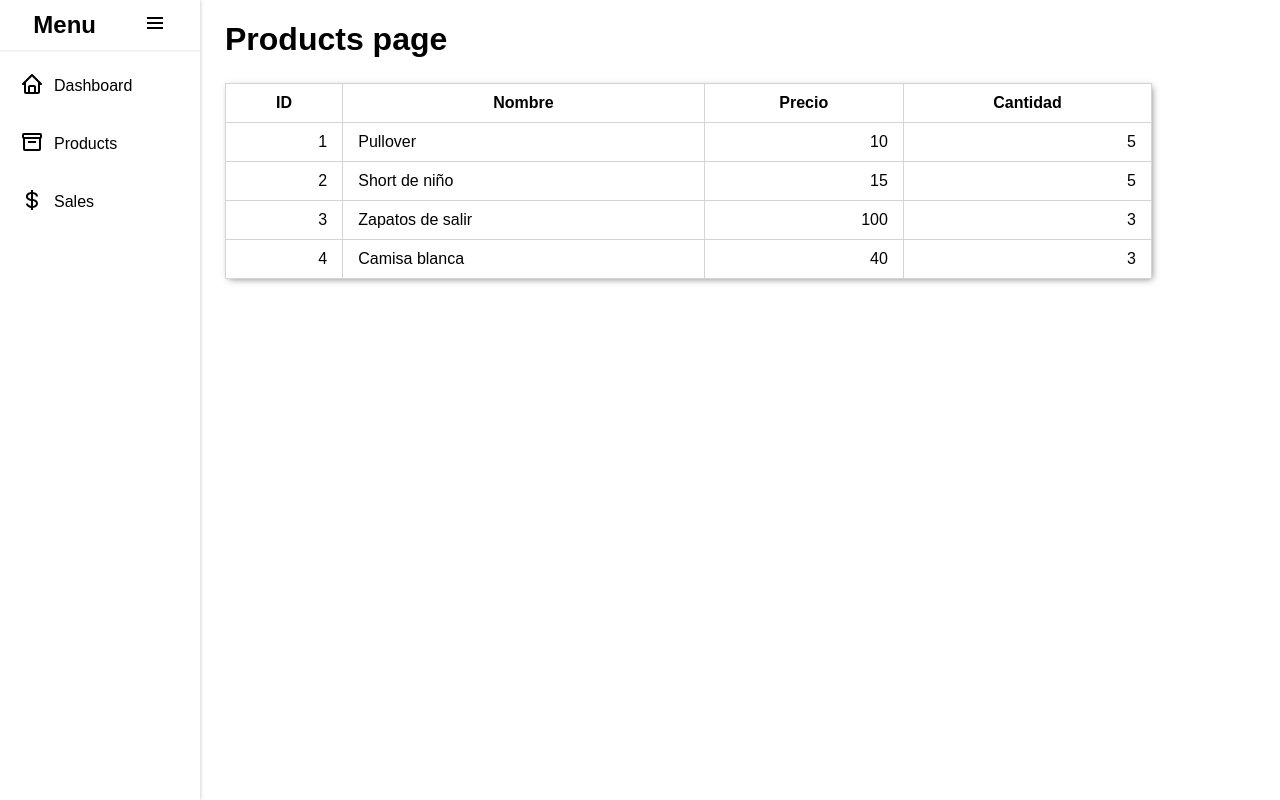
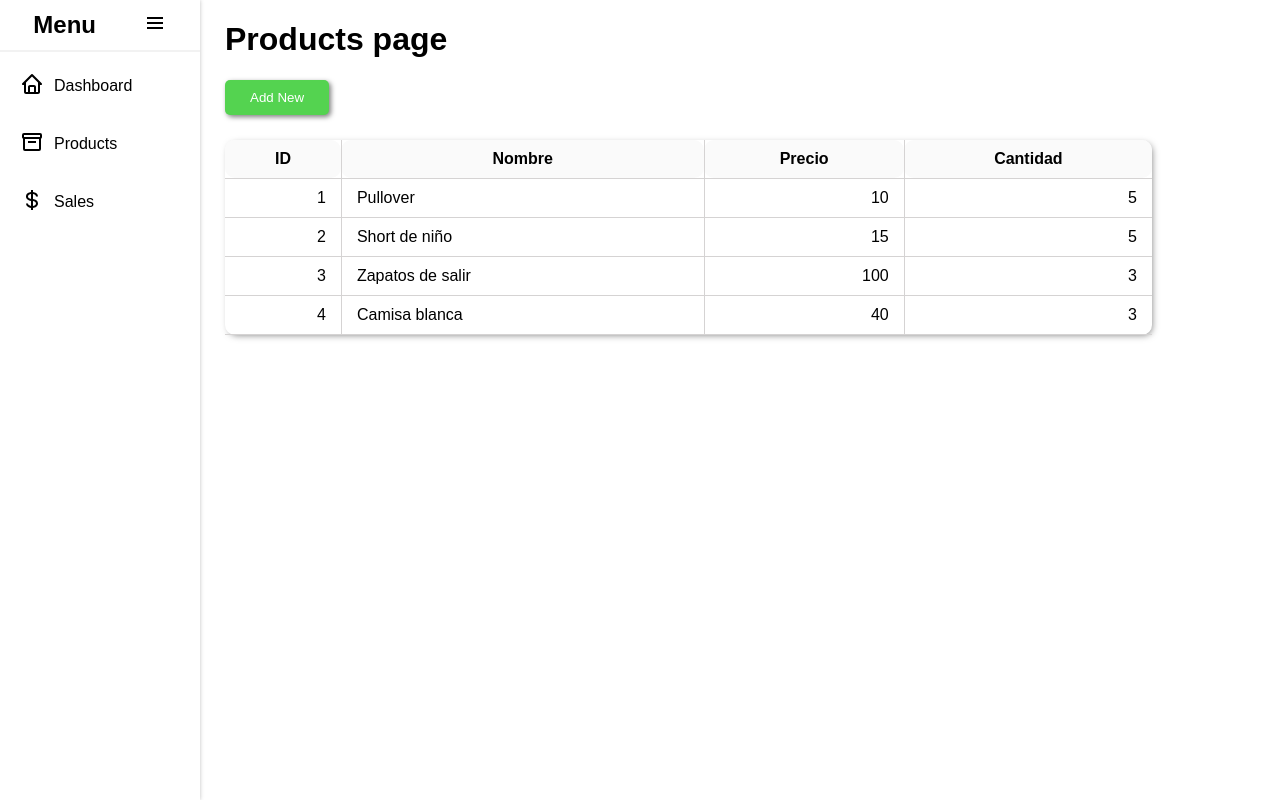
Before and after one commit to danyborroto/ventas-fontend-tyscript, a Next.js app: page /products in a window 1280 px wide. Built offline with nearby package versions, Linux system fonts and the light colour scheme.

Commit message:
Add onClick event to button

```diff
--- a/src/app/products/page.tsx
+++ b/src/app/products/page.tsx
@@ -3,6 +3,7 @@ import TablaProductos from "@/components/products/TablaProductos";
 import { data } from '../../utils/data'
 import React, { useEffect, useState } from 'react'
 import { Producto } from "@/utils/types";
+import Button from "@/components/my-components/button/Button";
 
 
 export default function ProductPage() {
@@ -16,7 +17,8 @@ export default function ProductPage() {
         <>
             <title>Productos</title>
             <h1>Products page</h1>
-
+            <Button type="success" onCLick={() => console.log('sdasdas')
+            }>Add New</Button>
             <div>
                 <TablaProductos data={datos} />
             </div>
--- a/src/components/my-components/button/Button.tsx
+++ b/src/components/my-components/button/Button.tsx
@@ -1,15 +1,17 @@
 'use client'
-import './style.css'
+import './button.style.css'
 
 interface ButtonProps {
-    text: string
+    children: string | any;
+    type: string;
+    onCLick: () => void;
 }
 
-const Button: React.FC<ButtonProps> = ({ text }) => {
+const Button: React.FC<ButtonProps> = ({ children, type, onCLick }) => {
     return (
-        <button className='button middle normal'>
-            {text}
-        </button>
+        <button className={`button middle ${type}`} onClick={onCLick}>
+            {children}
+        </button >
     )
 }
 
--- a/src/components/my-components/button/style.css
+++ b/src/components/my-components/button/button.style.css
@@ -18,6 +18,7 @@
 
 .success {
     background-color: #54d350;
+    color: #fff;
 }
 
 .success:hover {
--- a/src/components/my-components/table/table.style.css
+++ b/src/components/my-components/table/table.style.css
@@ -13,3 +13,42 @@
 .table-simple tbody tr:hover {
     background-color: #e2e2e2;
 }
+
+.table-simple {
+    border-radius: 10px;
+}
+
+.table-simple th,
+td {
+    /*border: 1px solid rgb(213, 211, 211);*/
+    padding: 10px 15px;
+    border-radius: 10px;
+}
+
+.table-simple th {
+    background-color: #fafafa;
+    border-bottom: 1px solid rgb(213, 211, 211);
+}
+
+.table-simple th:not(:last-child) {
+    border-right: 1px solid rgb(213, 211, 211);
+}
+
+.table-simple td {
+    border-bottom: 1px solid rgb(213, 211, 211);
+}
+
+.table-simple td:not(:last-child) {
+    border-right: 1px solid rgb(213, 211, 211);
+}
+
+.table-simple {
+    margin-top: 25px;
+    width: 90%;
+    border-collapse: collapse;
+    box-shadow: 2px 2px 7px -2px rgba(0, 0, 0, 0.5);
+}
+
+.money::before {
+    content: "$";
+}
--- a/src/components/products/TablaProductos.tsx
+++ b/src/components/products/TablaProductos.tsx
@@ -2,7 +2,6 @@ import { Producto } from '@/utils/types'
 import Table from '@/components/my-components/table/Table'
 import TableColumn from '../my-components/table/TableColumn';
 import TableRow from '@/components/my-components/table/TableRow'
-import './style.css'
 
 interface TablaProductosProps {
     data: Producto[];
--- a/src/components/products/style.css
+++ /dev/null
@@ -1,16 +0,0 @@
-table th,
-td {
-    border: 1px solid rgb(213, 211, 211);
-    padding: 10px 15px;
-}
-
-table {
-    margin-top: 25px;
-    width: 90%;
-    border-collapse: collapse;
-    box-shadow: 2px 2px 7px -2px rgba(0, 0, 0, 0.5);
-}
-
-.number {
-    text-align: right;
-}
```
